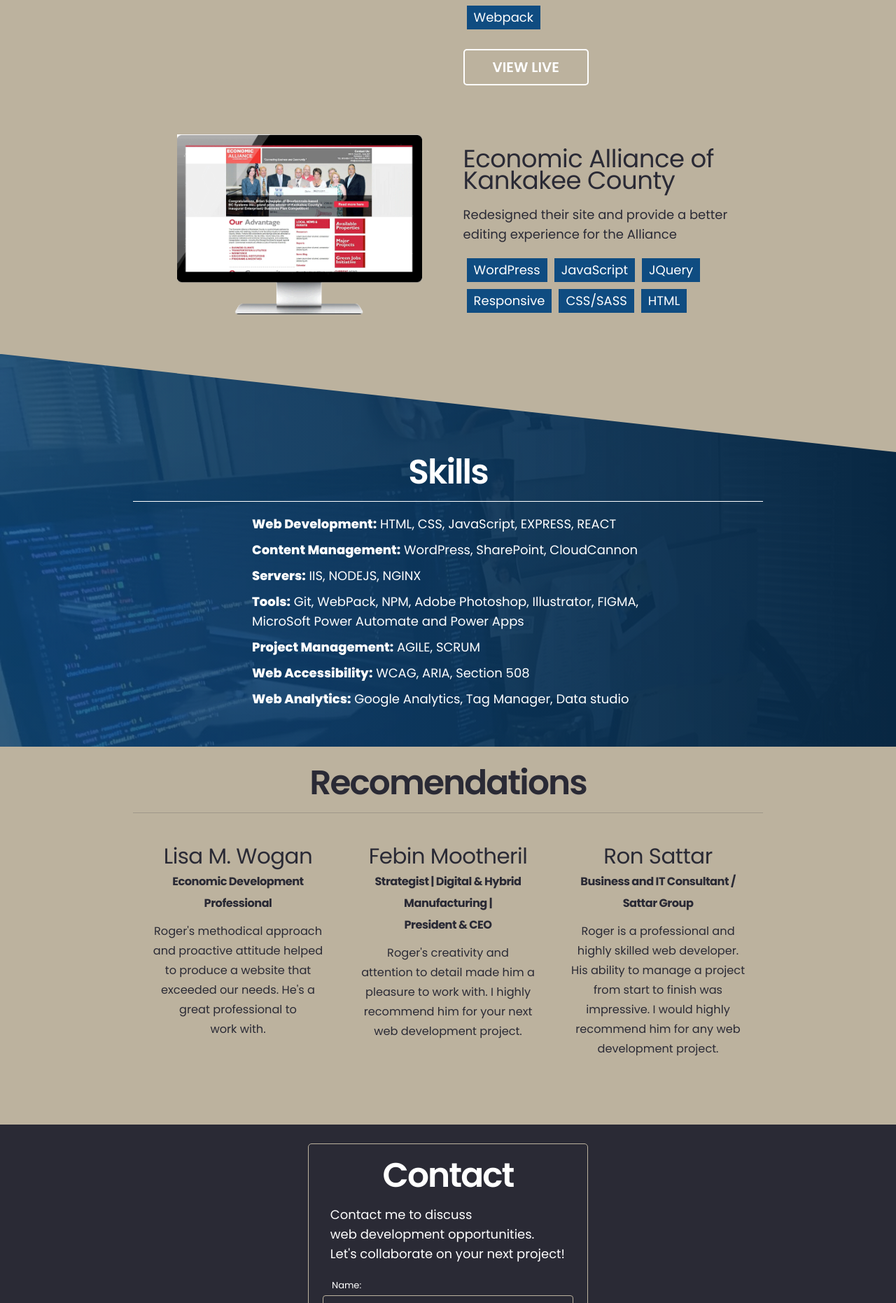
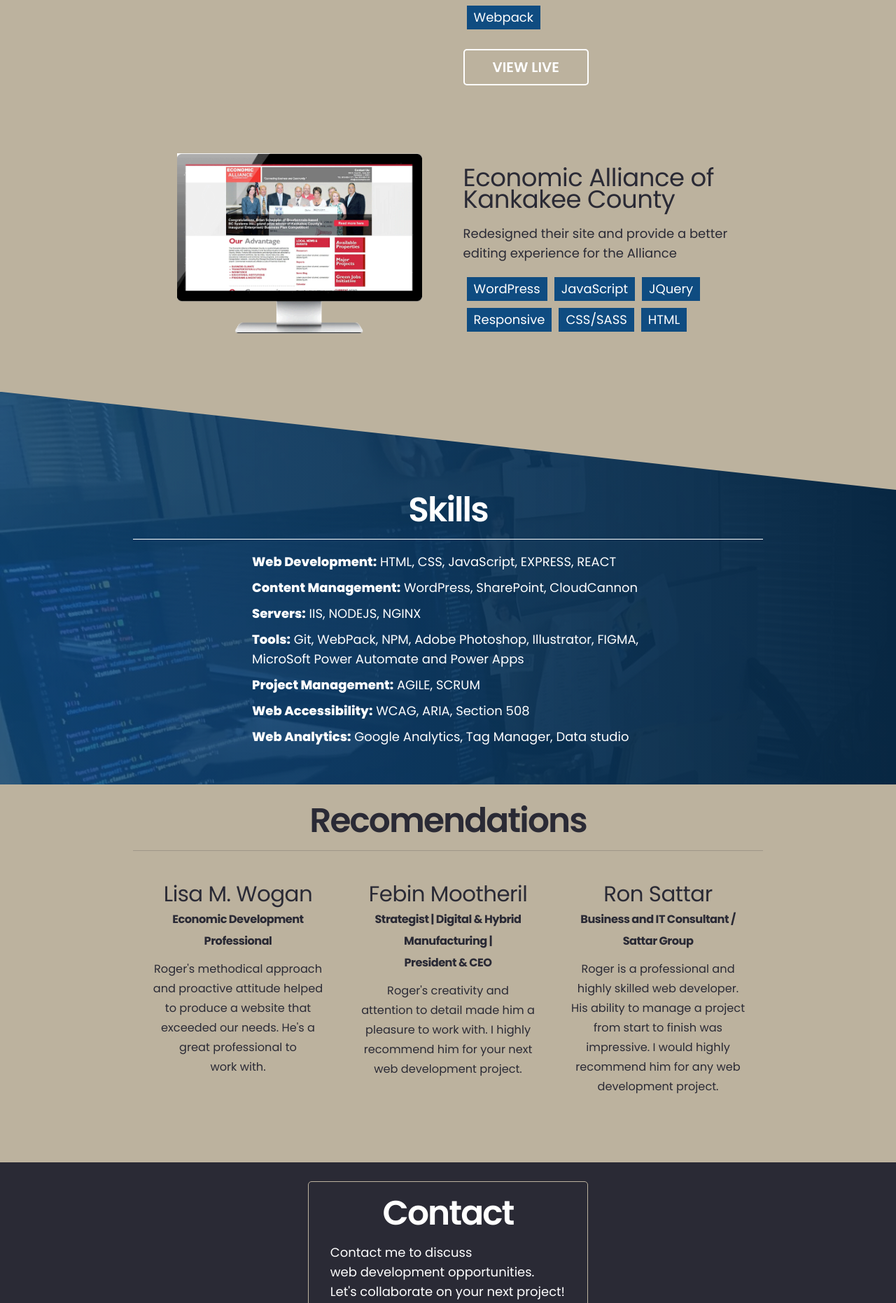
Before and after one commit to rehmpke/rogerehmpkesite, a Jekyll site: the page built from index.html, in a window 1280 px wide. Shown: the part 1380-3242 px from the top of the page at 70% size. Built offline with Jekyll 4.4.1, drawn with Linux system fonts in a browser that asks for light colours.

Commit message:
Add padding under kcc work project container

```diff
--- a/_data/hash.yml
+++ b/_data/hash.yml
@@ -1 +1 @@
-81881b1d9bfd6485ebe3
+1932c4e2ec08bf760764
--- a/assets/css/style.css
+++ b/assets/css/style.css
@@ -256,6 +256,9 @@
   .work__content {
     text-align: center; }
 
+.work__kcc.container {
+  padding-bottom: 1.5em; }
+
 .work__projectimgdiv__imgdiv img {
   margin-left: auto;
   margin-right: auto;
--- a/assets/scss/2-modules/_work.scss
+++ b/assets/scss/2-modules/_work.scss
@@ -12,6 +12,10 @@
   &__content {
     text-align: center;
   }
+}
+
+.work__kcc.container {
+  padding-bottom: 1.5em;
 }
 
 .work__projectimgdiv__imgdiv img {
```
